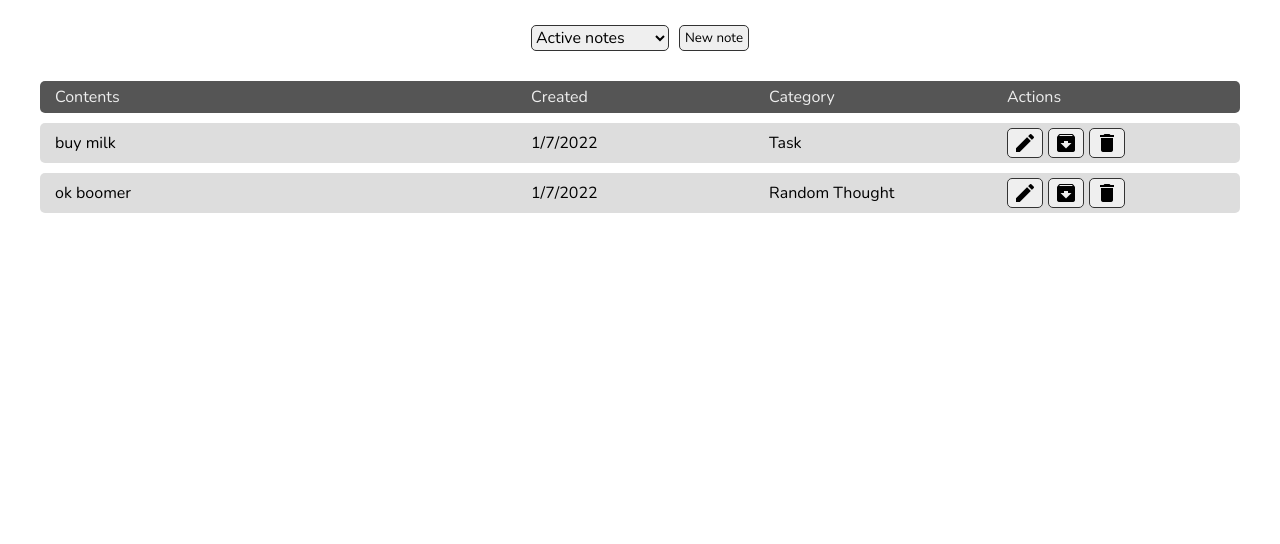
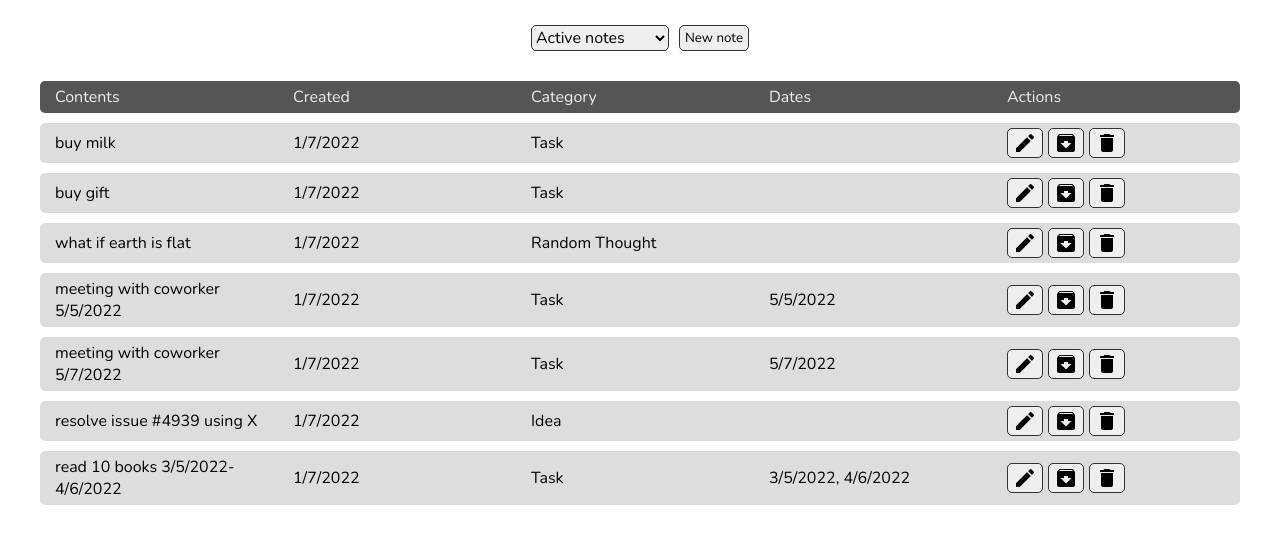
Before and after one commit to igorzash/RadencyInternship2022Task1, a website built with webpack: page index.html in a window 1280 px wide. Built offline with nearby package versions, Linux system fonts and the light colour scheme.

Commit message:
Date parsing + archived notes view actions fix

```diff
--- a/index.html
+++ b/index.html
@@ -27,6 +27,7 @@
                 <div>Contents</div>
                 <div>Created</div>
                 <div>Category</div>
+                <div>Dates</div>
                 <div>Actions</div>
             </div>
         </div>
@@ -35,6 +36,7 @@
                 <div>Contents</div>
                 <div>Created</div>
                 <div>Category</div>
+                <div>Dates</div>
                 <div>Actions</div>
             </div>
         </div>
--- a/src/index.js
+++ b/src/index.js
@@ -6,7 +6,7 @@ import CATEGORY from "./category";
 const notesRoot = document.getElementById("notes__root");
 const archivedNotesRoot = document.getElementById("archieved-notes__root");
 const notesTypeSelect = document.getElementById("notes-type__select");
-const newNoteButton = document.getElementById('new-note__btn');
+const newNoteButton = document.getElementById("new-note__btn");
 
 newNoteButton.addEventListener("click", () => {
 	const note = new Note("", CATEGORY.TASK, new Date());
--- a/src/note.js
+++ b/src/note.js
@@ -5,11 +5,22 @@ export default class Note {
 		this.contents = contents;
 		this.category = category;
 		this.date = date;
+		this.dates = [];
+
+		this._parse_dates();
+	}
+
+	_parse_dates() {
+		this.dates = this.contents.match(/\d{1,2}\/\d{1,2}\/\d{4}/g);
+
+		if (this.dates) this.dates = this.dates.join(", ");
 	}
 
 	update(contents, category) {
 		this.contents = contents;
 		this.category = category;
+
+		this._parse_dates();
 	}
 
 	toggleArchive() {
--- a/src/storage.js
+++ b/src/storage.js
@@ -19,6 +19,11 @@ const storage = new Storage();
 
 // prepopulate storage
 storage.addNote(new Note("buy milk", CATEGORY.TASK, new Date()));
-storage.addNote(new Note("ok boomer", CATEGORY.RTHOUGHT, new Date()));
+storage.addNote(new Note("buy gift", CATEGORY.TASK, new Date()));
+storage.addNote(new Note("what if earth is flat", CATEGORY.RTHOUGHT, new Date()));
+storage.addNote(new Note("meeting with coworker 5/5/2022", CATEGORY.TASK, new Date()));
+storage.addNote(new Note("meeting with coworker 5/7/2022", CATEGORY.TASK, new Date()));
+storage.addNote(new Note("resolve issue #4939 using X", CATEGORY.IDEA, new Date()));
+storage.addNote(new Note("read 10 books 3/5/2022-4/6/2022", CATEGORY.TASK, new Date()));
 
 export default storage;
--- a/src/view.js
+++ b/src/view.js
@@ -12,16 +12,17 @@ export function renderNote(note, options) {
 		note.contents,
 		note.date.toLocaleDateString("en-US"),
 		note.category,
+		note.dates,
 	].forEach((x, i) => {
 		let column;
 
-		if (i === 1 || options.editState === false) {
+		if (i === 1 || i > 2 || options.editState === false) {
 			column = document.createElement("div");
 			column.textContent = x;
 		} else if (i === 0) {
 			column = document.createElement("input");
 			column.classList.add("note-contents__input");
-			column.placeholder = "Type your note contents here."
+			column.placeholder = "Type your note contents here.";
 			column.value = x;
 		} else if (i === 2) {
 			column = document.createElement("select");
@@ -40,6 +41,8 @@ export function renderNote(note, options) {
 	});
 
 	const actions = [
+		...(note.archived === false
+			? [
 					{
 						name: options.editState === true ? "save" : "edit",
 						handler: ({ target }) => {
@@ -61,6 +64,8 @@ export function renderNote(note, options) {
 							});
 						},
 					},
+			  ]
+			: []),
 		...(options.editState === false
 			? [
 					{
@@ -92,9 +97,7 @@ export function renderNote(note, options) {
 						},
 					},
 			  ]),
-	]
-		.filter((x) => x !== undefined)
-		.map((x) => ({
+	].map((x) => ({
 		...x,
 		handler: (evt) => {
 			return x.handler({
```
Also changed, not shown: build/bundle.js, build/style.css. Lines whose indentation alone changed are shown as unchanged.
